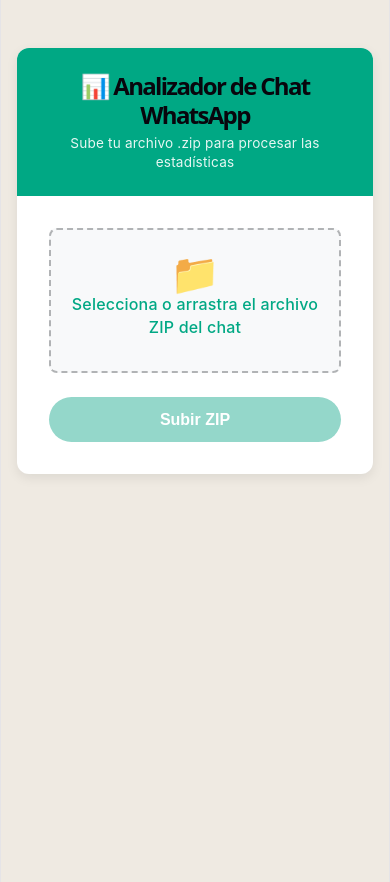
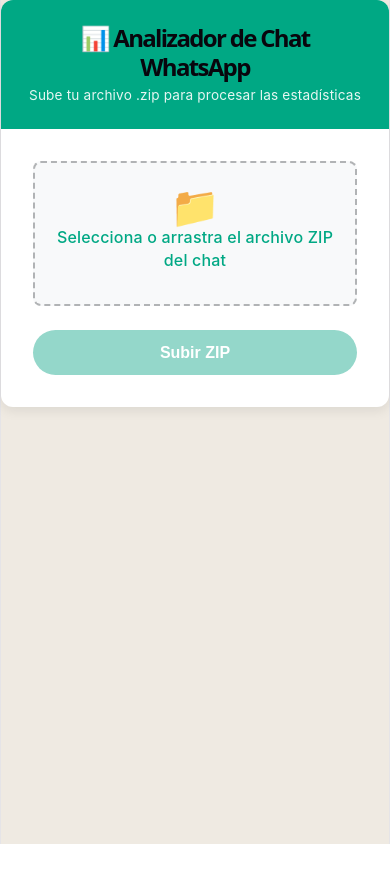
Before and after one commit to LeanAranda/TP-IngSoftware3-2026-Equipo6, a React app in the folder frontend/: page / in a window 390 px wide. Shown: the top 882 px of the page. After the commit the page ends 844 px from the top, so only its background shows below. Built offline with nearby package versions, Linux system fonts and the light colour scheme; the HTML template or start-up script is replaced by a standard one.

Commit message:
Estilos CSS actualizados para visualizar graficos

```diff
--- a/frontend/src/App.css
+++ b/frontend/src/App.css
@@ -41,11 +41,19 @@
 
 .contenedor-principal {
   width: 100%;
-  max-width: 550px;
+  /* max-width: 550px; */
   background-color: var(--blanco);
   border-radius: var(--radio-tarjeta);
   box-shadow: var(--sombra-contenedor);
   overflow: hidden;
+}
+
+.modo-carga {
+  max-width: 550px;
+}
+
+.modo-tablero {
+  max-width: 80%;
 }
 
 /* =========================================
@@ -154,9 +162,15 @@
 /* =========================================
   SISTEMA DE CUADRÍCULA Y TARJETAS GLOBALES
    ========================================= */
+
+.tablero-container{
+  padding: 0 0.5rem 0.5rem 0.5rem;
+}
+
 .grid-tablero {
   display: grid;
-  grid-template-columns: repeat(auto-fit, minmax(250px, 1fr));
+  /* grid-template-columns: repeat(auto-fit, minmax(250px, 1fr)); */
+  grid-template-columns: repeat(auto-fit, minmax(400px, 1fr));
   gap: 1.5rem;
 }
 
@@ -212,3 +226,26 @@
   align-items: center;
   margin-bottom: 1.5rem;
 }
+
+/* =========================================
+  GRAFICOS (RECHARTS)
+   ========================================= */
+
+.recharts-text {
+  font-family: "Segoe UI Emoji", "Apple Color Emoji", "Noto Color Emoji", sans-serif;
+  font-size: 16px; /* opcional, para que se vean más grandes */
+}
+
+@media (max-width: 700px) {
+    .contenedor-principal {
+      max-width: 100%;
+    }
+
+    .grid-tablero {
+      grid-template-columns: repeat(auto-fit, minmax(250px, 1fr));
+    }
+
+    .app-container {
+      padding: 0;
+    }
+}
--- a/frontend/src/App.jsx
+++ b/frontend/src/App.jsx
@@ -8,7 +8,7 @@
 
   return (
     <div className="app-container">
-      <div className="contenedor-principal">
+      <div className={`contenedor-principal ${result ? "modo-tablero" : "modo-carga"}`}>
         <header className="cabecera-wa">
           <h1>📊 Analizador de Chat WhatsApp</h1>
           <p>Sube tu archivo .zip para procesar las estadísticas</p>
--- a/frontend/src/index.css
+++ b/frontend/src/index.css
@@ -55,7 +55,7 @@
 }
 
 #root {
-  width: 1126px;
+  /* width: 1126px; */
   max-width: 100%;
   margin: 0 auto;
   text-align: center;
```
